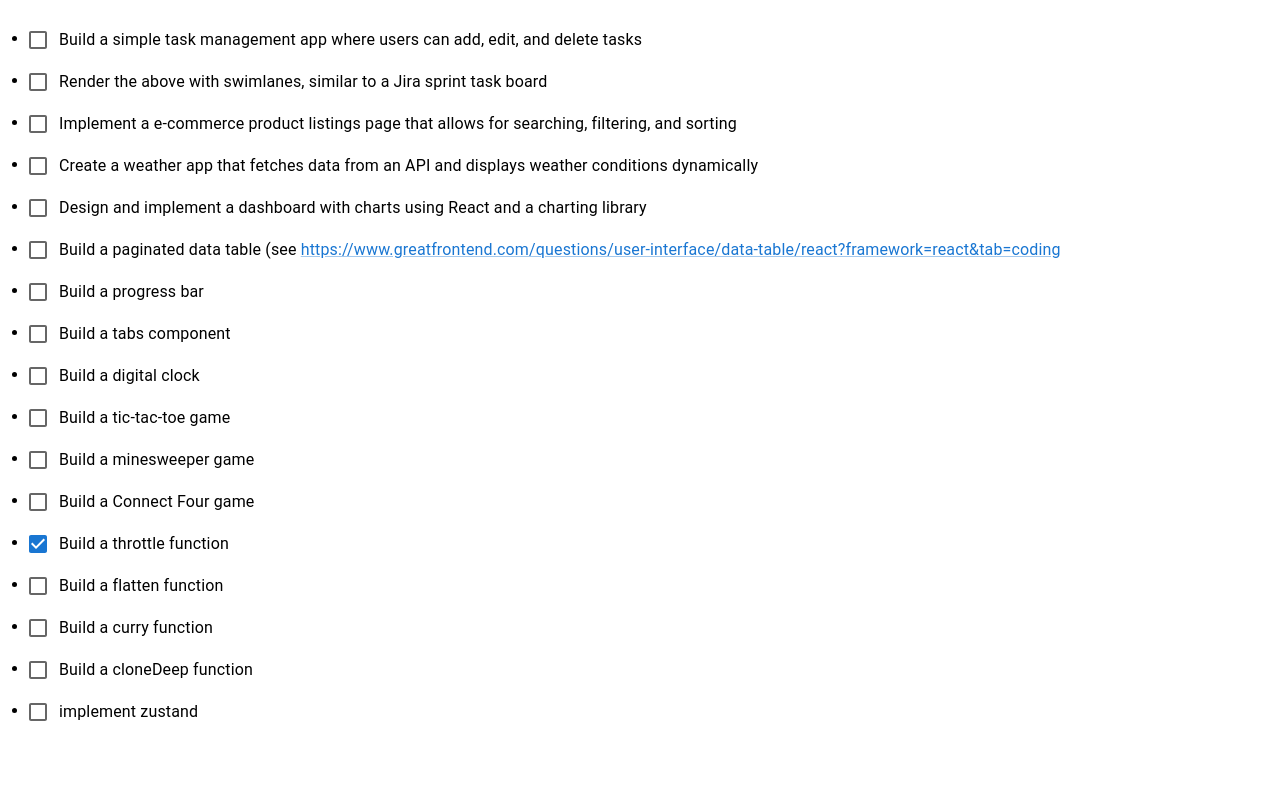
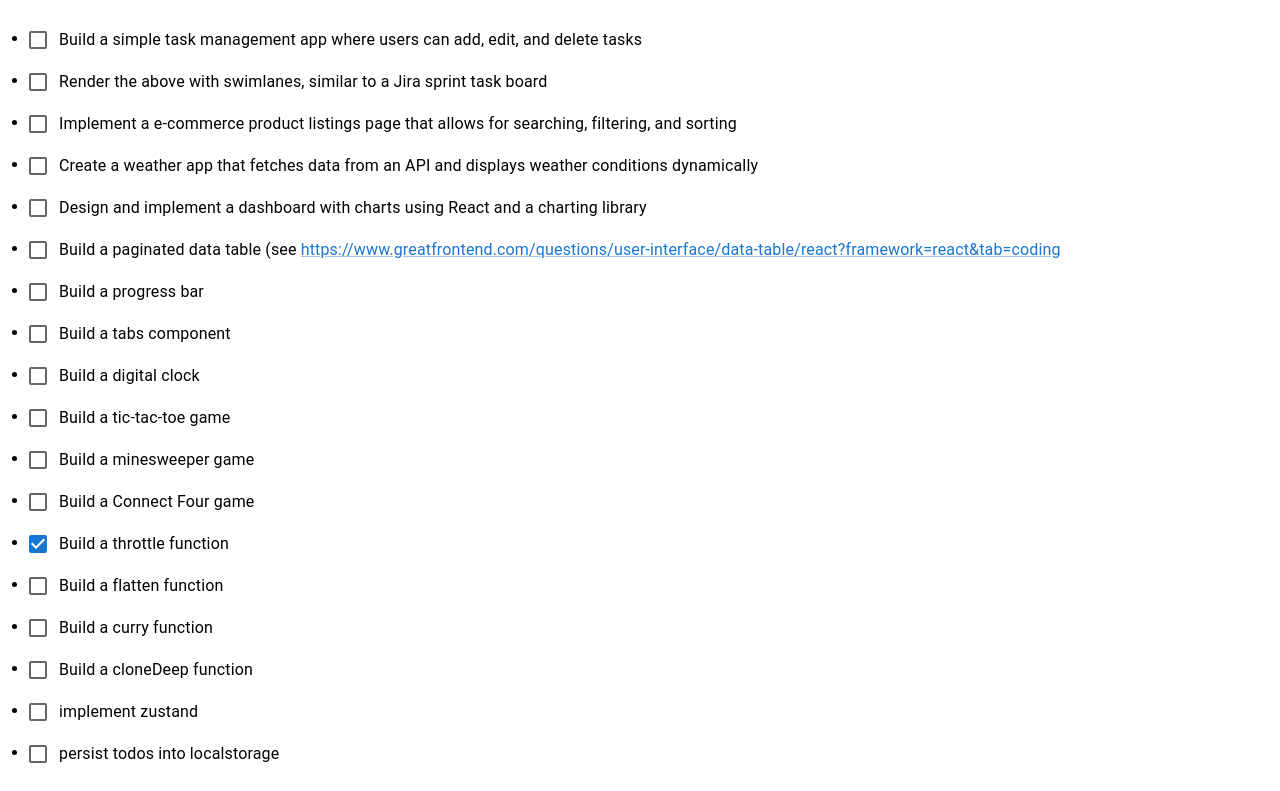
Before and after one commit to geraldgongon/njs-playground, a Next.js app: page /exercises in a window 1280 px wide. Shown: the part 442-1233 px from the top of the page. Before the commit the page ends 1191 px from the top, so only its background shows below. Built offline with nearby package versions, Linux system fonts and the light colour scheme; no server answers.

Commit message:
adding more tasks

```diff
--- a/app/exercises/internals/assignments.tsx
+++ b/app/exercises/internals/assignments.tsx
@@ -56,4 +56,5 @@ export const takeHomeAssignments: checklist[] = [
   { label: "Build a curry function", completed: false },
   { label: "Build a cloneDeep function", completed: false },
   { label: "implement zustand", completed: false },
+  { label: "persist todos into localstorage", completed: false },
 ];
--- a/app/exercises/page.tsx
+++ b/app/exercises/page.tsx
@@ -7,7 +7,6 @@ import useWindow from "../lib/hooks/useWindow";
 import { useState } from "react";
 import { checklist, takeHomeAssignments } from "./internals/assignments";
 import { useGetData } from "../lib/hooks/useGetData";
-import { Todo } from "../todos/page";
 
 export default function Exercises() {
   const [assignments, setAssignments] = useState(takeHomeAssignments);
```
